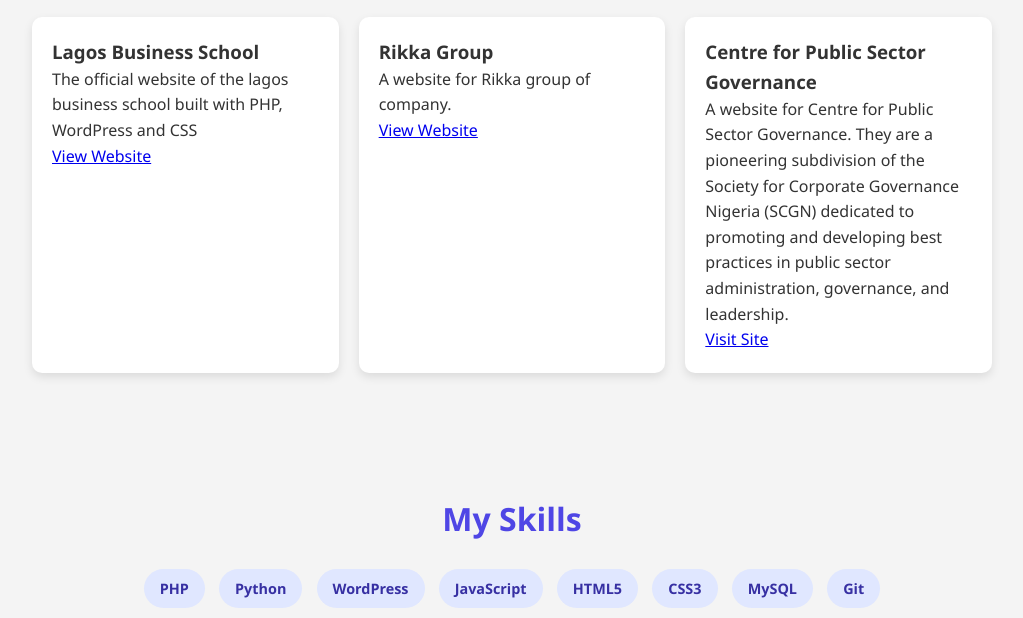
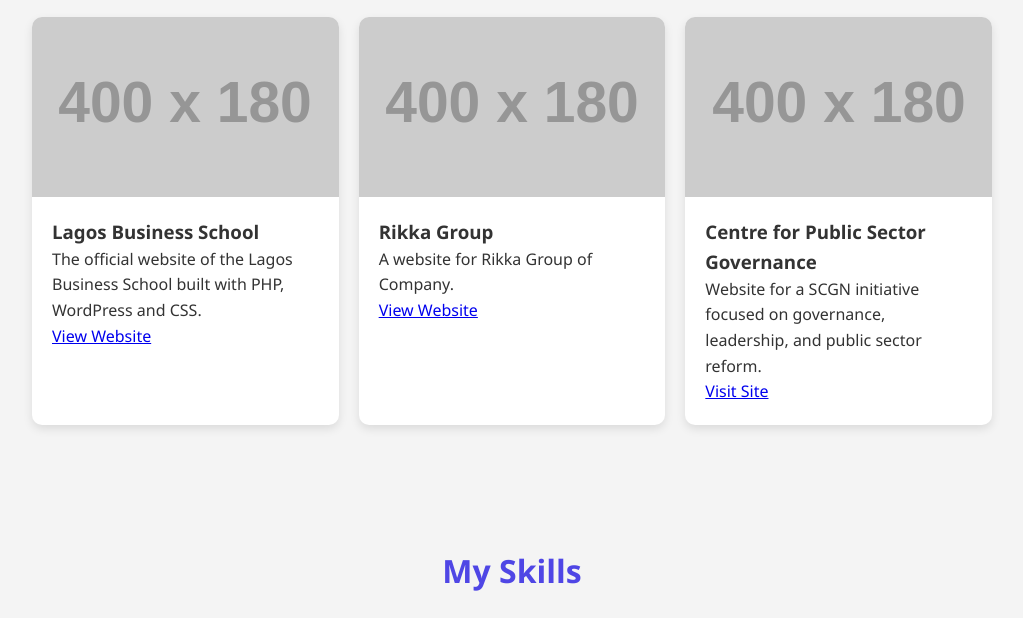
Before and after one commit to heropaulexy79/Portfolio-, a plain HTML site: page index.html in a window 1280 px wide. Shown: the part 713-1331 px from the top of the page, without its empty margins (128-1151 px from the left). Drawn offline with Linux system fonts and the light colour scheme; placeholder pictures from the web are drawn by us.

Commit message:
Updated html

```diff
--- a/index.html
+++ b/index.html
@@ -87,10 +87,22 @@
 
     .project-card {
       background: #fff;
-      padding: 20px;
+      padding: 0;
       border-radius: 10px;
+      overflow: hidden;
       box-shadow: 0 4px 10px rgba(0,0,0,0.1);
       transition: transform 0.3s;
+    }
+
+    .project-card img {
+      width: 100%;
+      height: 180px;
+      object-fit: cover;
+      display: block;
+    }
+
+    .project-content {
+      padding: 20px;
     }
 
     .project-card:hover {
@@ -182,19 +194,28 @@
     <h2>Projects</h2>
     <div class="projects">
       <div class="project-card">
-        <h3>Lagos Business School</h3>
-        <p>The official website of the lagos business school built with PHP, WordPress and CSS</p>
-        <a href="lbs.edu.ng">View Website</a>
+        <img src="https://via.placeholder.com/400x180?text=Lagos+Business+School" alt="LBS">
+        <div class="project-content">
+          <h3>Lagos Business School</h3>
+          <p>The official website of the Lagos Business School built with PHP, WordPress and CSS.</p>
+          <a href="https://lbs.edu.ng" target="_blank">View Website</a>
+        </div>
       </div>
       <div class="project-card">
-        <h3>Rikka Group</h3>
-        <p>A website for Rikka group of company. </p>
-        <a href="https://rikkagroup.com/">View Website</a>
+        <img src="https://via.placeholder.com/400x180?text=Rikka+Group" alt="Rikka Group">
+        <div class="project-content">
+          <h3>Rikka Group</h3>
+          <p>A website for Rikka Group of Company.</p>
+          <a href="https://rikkagroup.com/" target="_blank">View Website</a>
+        </div>
       </div>
       <div class="project-card">
-        <h3>Centre for Public Sector Governance</h3>
-        <p>A website for Centre for Public Sector Governance. They are a pioneering subdivision of the Society for Corporate Governance Nigeria (SCGN) dedicated to promoting and developing best practices in public sector administration, governance, and leadership.</p>
-        <a href="https://publicsecgov.org/about-cpsg-2">Visit Site</a>
+        <img src="https://via.placeholder.com/400x180?text=CPSG" alt="CPSG">
+        <div class="project-content">
+          <h3>Centre for Public Sector Governance</h3>
+          <p>Website for a SCGN initiative focused on governance, leadership, and public sector reform.</p>
+          <a href="https://publicsecgov.org/about-cpsg-2" target="_blank">Visit Site</a>
+        </div>
       </div>
     </div>
   </section>
@@ -228,7 +249,6 @@
   </footer>
 
   <script>
-    // Fade-in effect on scroll
     const sections = document.querySelectorAll("section");
 
     const reveal = () => {
```
